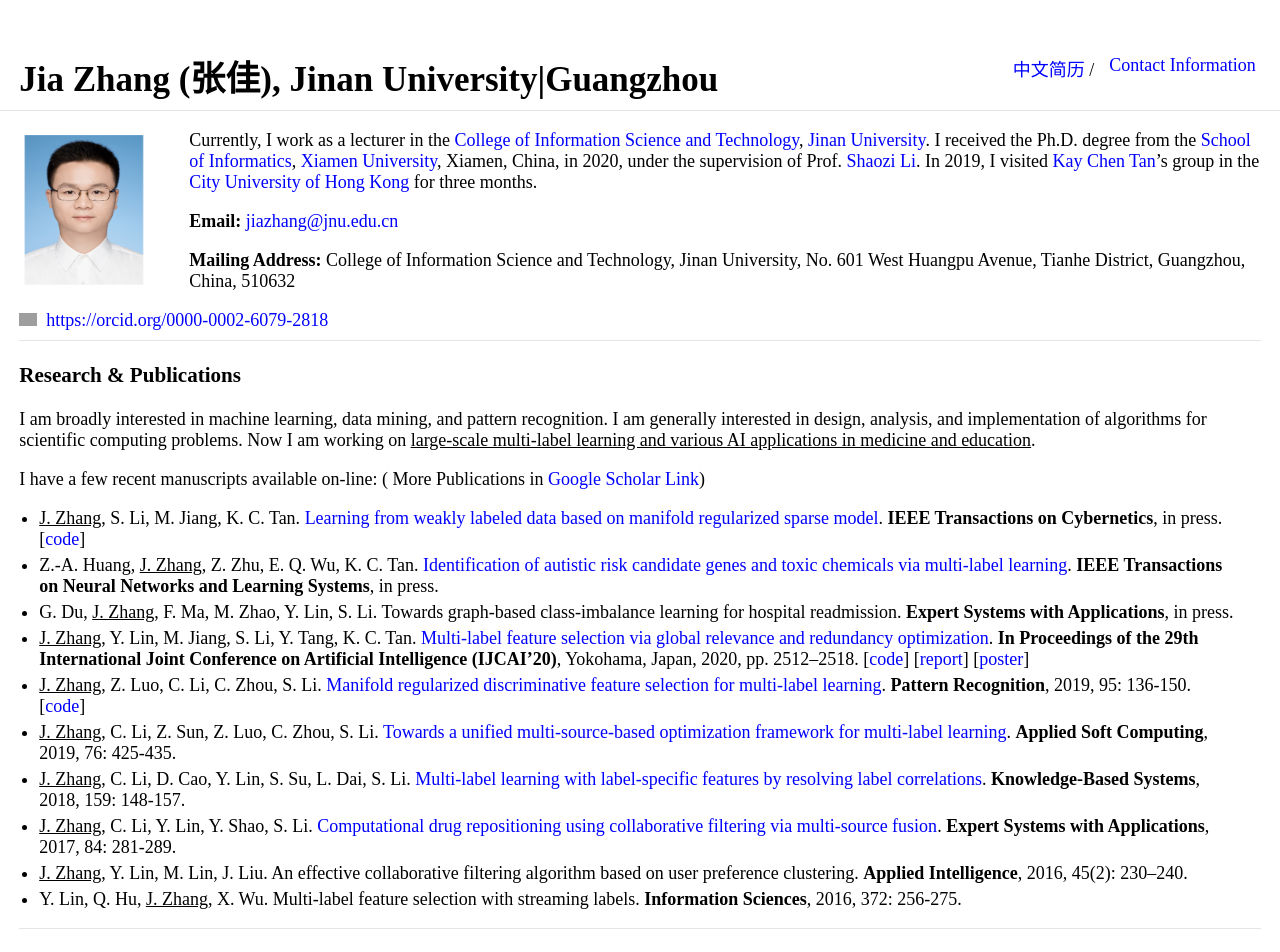
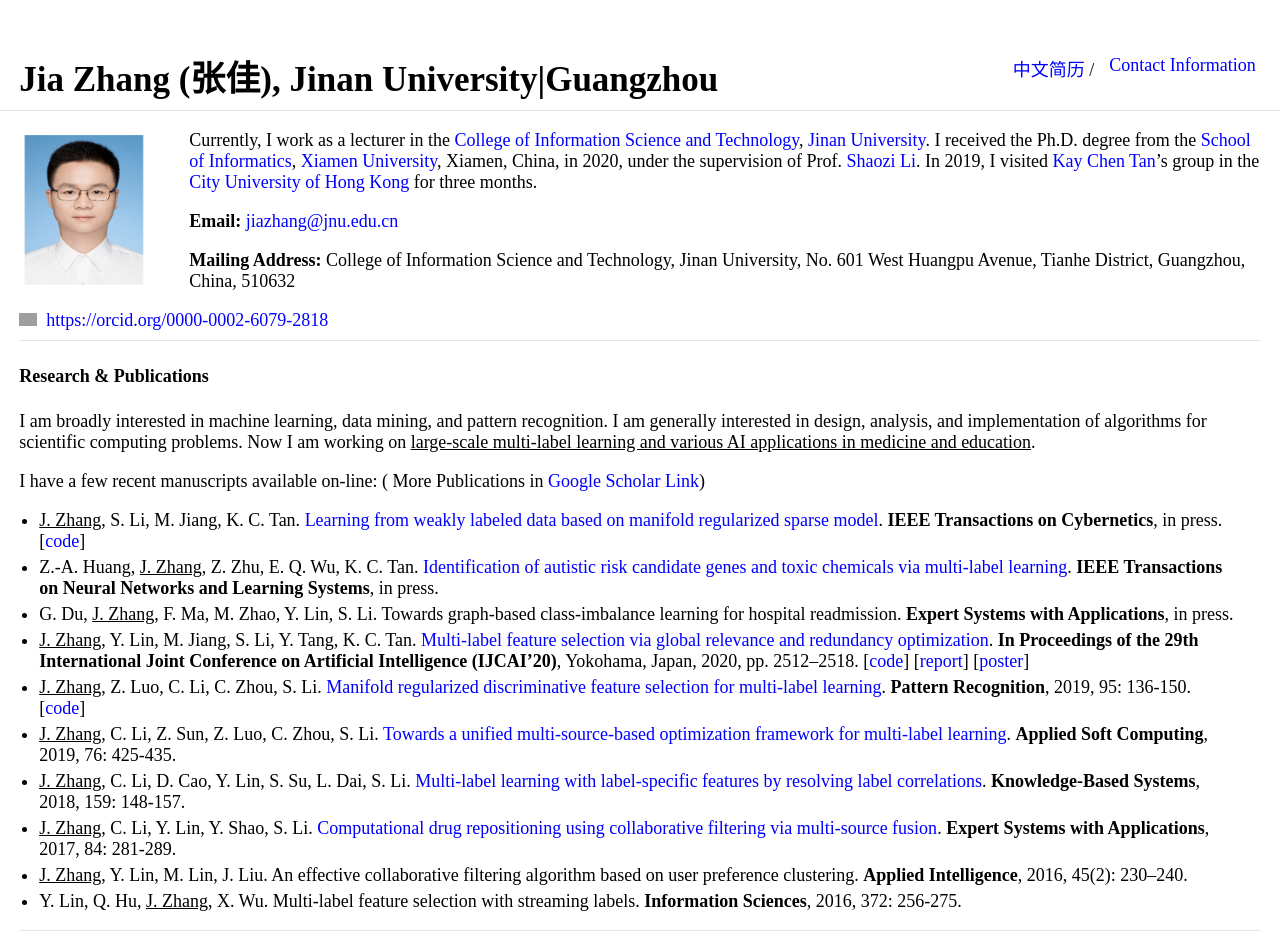
Before and after one commit to jiazhang-ml/jiazhang-ml.github.io, a Jekyll site: the page built from index.md, in a window 1280 px wide. Shown: the top 952 px of the page. Built offline with Jekyll 4.4.1, drawn with Linux system fonts in a browser that asks for light colours; grey boxes are pictures that could not be loaded.

```diff
--- a/index.md
+++ b/index.md
@@ -15,7 +15,7 @@ Currently, I work as a lecturer in the [College of Information Science and Techn
 
 ---
 
-### Research & Publications
+#### Research & Publications
 I am broadly interested in machine learning, data mining, and pattern recognition. I am generally interested in design, analysis, and implementation of algorithms for scientific computing problems. Now I am working on <u>large-scale multi-label learning and various AI applications in medicine and education</u>.
 
 I have a few recent manuscripts available on-line: ( More Publications in [Google Scholar Link](https://scholar.google.com/citations?user=yBaTk-gAAAAJ&hl=en))
@@ -33,7 +33,7 @@ I have a few recent manuscripts available on-line: ( More Publications in [Googl
 
 ---
 
-### Professional Activities
+#### Professional Activities
 *Journal Reviewer*: [IEEE Transactions on Cybernetics](https://mc.manuscriptcentral.com/cyb-ieee), [IEEE Transactions on Neural Networks and Learning Systems](https://mc.manuscriptcentral.com/tnnls), [Pattern Recognition](https://www.journals.elsevier.com/pattern-recognition/), [Information Sciences](https://www.journals.elsevier.com/information-sciences), [Knowledge-Based Systems](https://www.journals.elsevier.com/knowledge-based-systems), [Applied Intelligence](https://www.editorialmanager.com/apin/Default.aspx)
 
 *PC Member*: The International Joint Conference on Neural Networks ([IJCNN 2021](https://www.ijcnn.org/))
```
